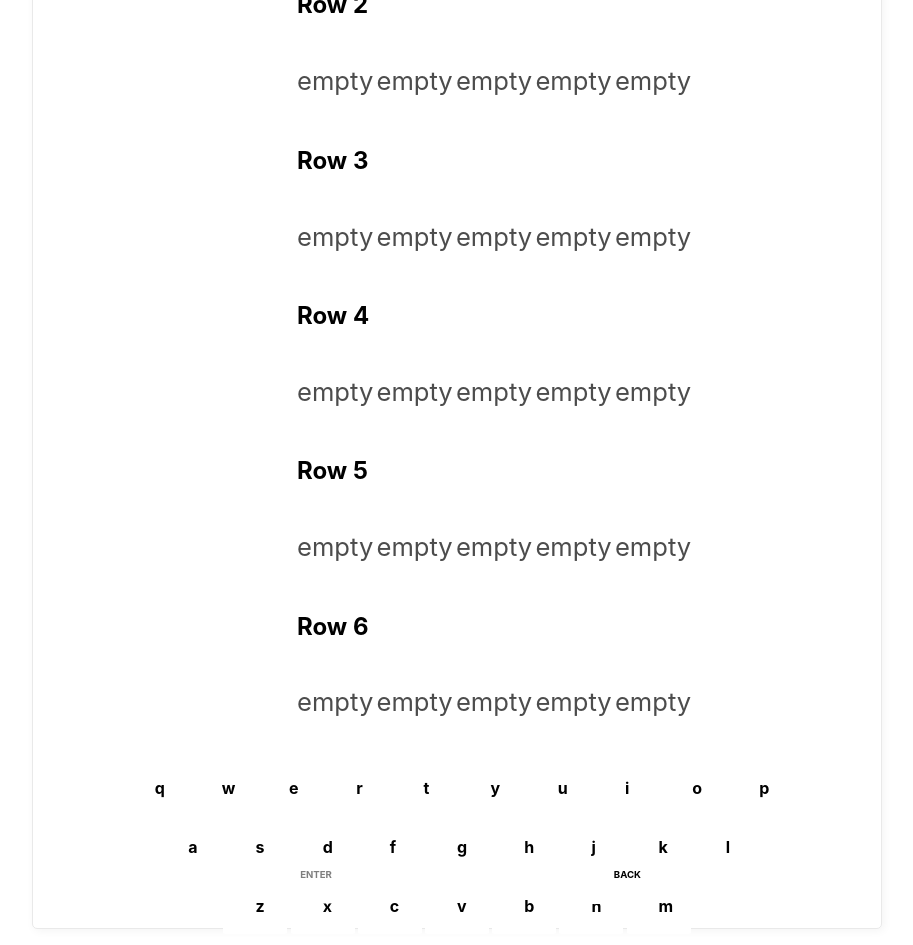
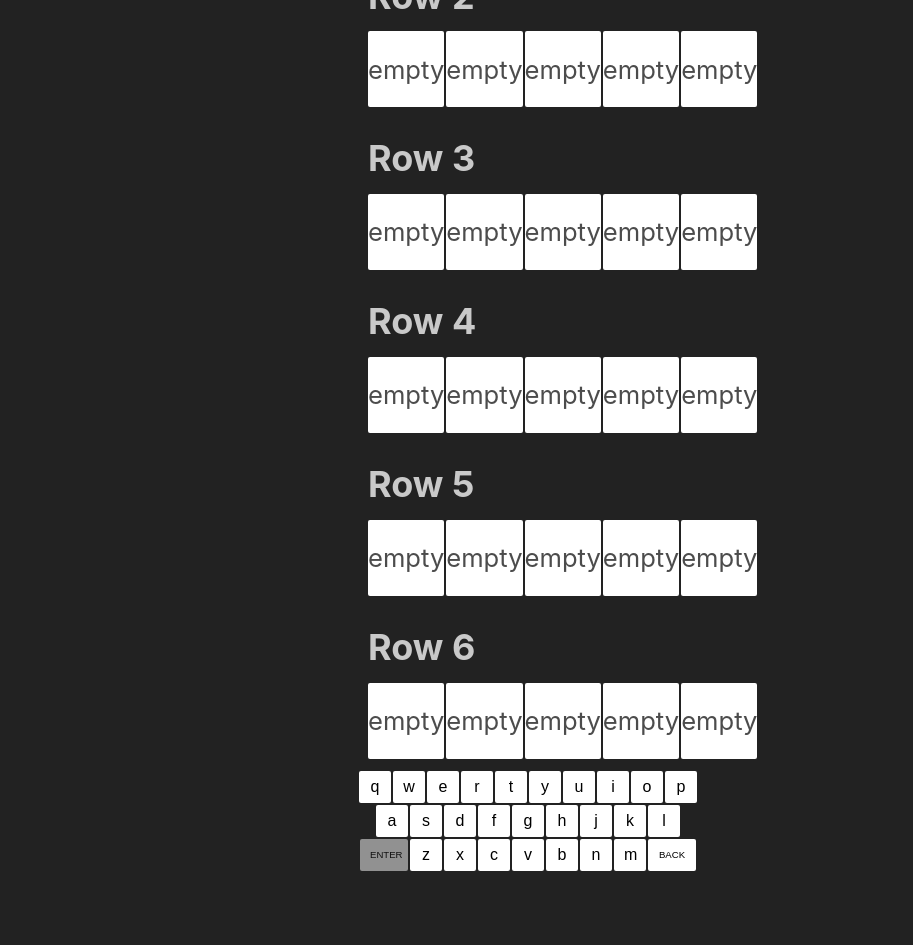
Before and after one commit to johnvinh/ktanehelper, a SvelteKit app: page /sverdle in a window 1280 px wide. Shown: the part 360-1305 px from the top of the page, without its empty margins (112-1025 px from the left). After the commit the page ends 1244 px from the top, so only its background shows below. Built offline with nearby package versions, Linux system fonts and the light colour scheme; no server answers.

Commit message:
Change to Sakura CSS

```diff
--- a/src/routes/+layout.svelte
+++ b/src/routes/+layout.svelte
@@ -1,6 +1,5 @@
 <script>
-	import Header from './Header.svelte';
-	import '../mvp.css';
+	import '../sakura-dark.css';
 </script>
 
 <div class="app">
@@ -10,38 +9,5 @@
 </div>
 
 <style>
-	.app {
-		display: flex;
-		flex-direction: column;
-		min-height: 100vh;
-	}
 
-	main {
-		flex: 1;
-		display: flex;
-		flex-direction: column;
-		padding: 1rem;
-		width: 100%;
-		max-width: 64rem;
-		margin: 0 auto;
-		box-sizing: border-box;
-	}
-
-	footer {
-		display: flex;
-		flex-direction: column;
-		justify-content: center;
-		align-items: center;
-		padding: 12px;
-	}
-
-	footer a {
-		font-weight: bold;
-	}
-
-	@media (min-width: 480px) {
-		footer {
-			padding: 12px 0;
-		}
-	}
 </style>
--- /dev/null
+++ b/src/sakura-dark.css
@@ -0,0 +1,227 @@
+/* $color-text: #dedce5; */
+/* Sakura.css v1.5.0
+ * ================
+ * Minimal css theme.
+ * Project: https://github.com/oxalorg/sakura/
+ */
+/* Body */
+html {
+  font-size: 62.5%;
+  font-family: -apple-system, BlinkMacSystemFont, "Segoe UI", Roboto, "Helvetica Neue", Arial, "Noto Sans", sans-serif;
+}
+
+body {
+  font-size: 1.8rem;
+  line-height: 1.618;
+  max-width: 38em;
+  margin: auto;
+  color: #c9c9c9;
+  background-color: #222222;
+  padding: 13px;
+}
+
+@media (max-width: 684px) {
+  body {
+    font-size: 1.53rem;
+  }
+}
+@media (max-width: 382px) {
+  body {
+    font-size: 1.35rem;
+  }
+}
+h1, h2, h3, h4, h5, h6 {
+  line-height: 1.1;
+  font-family: -apple-system, BlinkMacSystemFont, "Segoe UI", Roboto, "Helvetica Neue", Arial, "Noto Sans", sans-serif;
+  font-weight: 700;
+  margin-top: 3rem;
+  margin-bottom: 1.5rem;
+  overflow-wrap: break-word;
+  word-wrap: break-word;
+  -ms-word-break: break-all;
+  word-break: break-word;
+}
+
+h1 {
+  font-size: 2.35em;
+}
+
+h2 {
+  font-size: 2em;
+}
+
+h3 {
+  font-size: 1.75em;
+}
+
+h4 {
+  font-size: 1.5em;
+}
+
+h5 {
+  font-size: 1.25em;
+}
+
+h6 {
+  font-size: 1em;
+}
+
+p {
+  margin-top: 0px;
+  margin-bottom: 2.5rem;
+}
+
+small, sub, sup {
+  font-size: 75%;
+}
+
+hr {
+  border-color: #ffffff;
+}
+
+a {
+  text-decoration: none;
+  color: #ffffff;
+}
+a:visited {
+  color: #e6e6e6;
+}
+a:hover {
+  color: #c9c9c9;
+  border-bottom: 2px solid #c9c9c9;
+}
+
+ul {
+  padding-left: 1.4em;
+  margin-top: 0px;
+  margin-bottom: 2.5rem;
+}
+
+li {
+  margin-bottom: 0.4em;
+}
+
+blockquote {
+  margin-left: 0px;
+  margin-right: 0px;
+  padding-left: 1em;
+  padding-top: 0.8em;
+  padding-bottom: 0.8em;
+  padding-right: 0.8em;
+  border-left: 5px solid #ffffff;
+  margin-bottom: 2.5rem;
+  background-color: #4a4a4a;
+}
+
+blockquote p {
+  margin-bottom: 0;
+}
+
+img, video {
+  height: auto;
+  max-width: 100%;
+  margin-top: 0px;
+  margin-bottom: 2.5rem;
+}
+
+/* Pre and Code */
+pre {
+  background-color: #4a4a4a;
+  display: block;
+  padding: 1em;
+  overflow-x: auto;
+  margin-top: 0px;
+  margin-bottom: 2.5rem;
+  font-size: 0.9em;
+}
+
+code, kbd, samp {
+  font-size: 0.9em;
+  padding: 0 0.5em;
+  background-color: #4a4a4a;
+  white-space: pre-wrap;
+}
+
+pre > code {
+  padding: 0;
+  background-color: transparent;
+  white-space: pre;
+  font-size: 1em;
+}
+
+/* Tables */
+table {
+  text-align: justify;
+  width: 100%;
+  border-collapse: collapse;
+  margin-bottom: 2rem;
+}
+
+td, th {
+  padding: 0.5em;
+  border-bottom: 1px solid #4a4a4a;
+}
+
+/* Buttons, forms and input */
+input, textarea {
+  border: 1px solid #c9c9c9;
+}
+input:focus, textarea:focus {
+  border: 1px solid #ffffff;
+}
+
+textarea {
+  width: 100%;
+}
+
+.button, button, input[type=submit], input[type=reset], input[type=button], input[type=file]::file-selector-button {
+  display: inline-block;
+  padding: 5px 10px;
+  text-align: center;
+  text-decoration: none;
+  white-space: nowrap;
+  background-color: #ffffff;
+  color: #222222;
+  border-radius: 1px;
+  border: 1px solid #ffffff;
+  cursor: pointer;
+  box-sizing: border-box;
+}
+.button[disabled], button[disabled], input[type=submit][disabled], input[type=reset][disabled], input[type=button][disabled], input[type=file]::file-selector-button[disabled] {
+  cursor: default;
+  opacity: 0.5;
+}
+.button:hover, button:hover, input[type=submit]:hover, input[type=reset]:hover, input[type=button]:hover, input[type=file]::file-selector-button:hover {
+  background-color: #c9c9c9;
+  color: #222222;
+  outline: 0;
+}
+.button:focus-visible, button:focus-visible, input[type=submit]:focus-visible, input[type=reset]:focus-visible, input[type=button]:focus-visible, input[type=file]::file-selector-button:focus-visible {
+  outline-style: solid;
+  outline-width: 2px;
+}
+
+textarea, select, input {
+  color: #c9c9c9;
+  padding: 6px 10px; /* The 6px vertically centers text on FF, ignored by Webkit */
+  margin-bottom: 10px;
+  background-color: #4a4a4a;
+  border: 1px solid #4a4a4a;
+  border-radius: 4px;
+  box-shadow: none;
+  box-sizing: border-box;
+}
+textarea:focus, select:focus, input:focus {
+  border: 1px solid #ffffff;
+  outline: 0;
+}
+
+input[type=checkbox]:focus {
+  outline: 1px dotted #ffffff;
+}
+
+label, legend, fieldset {
+  display: block;
+  margin-bottom: 0.5rem;
+  font-weight: 600;
+}
```
